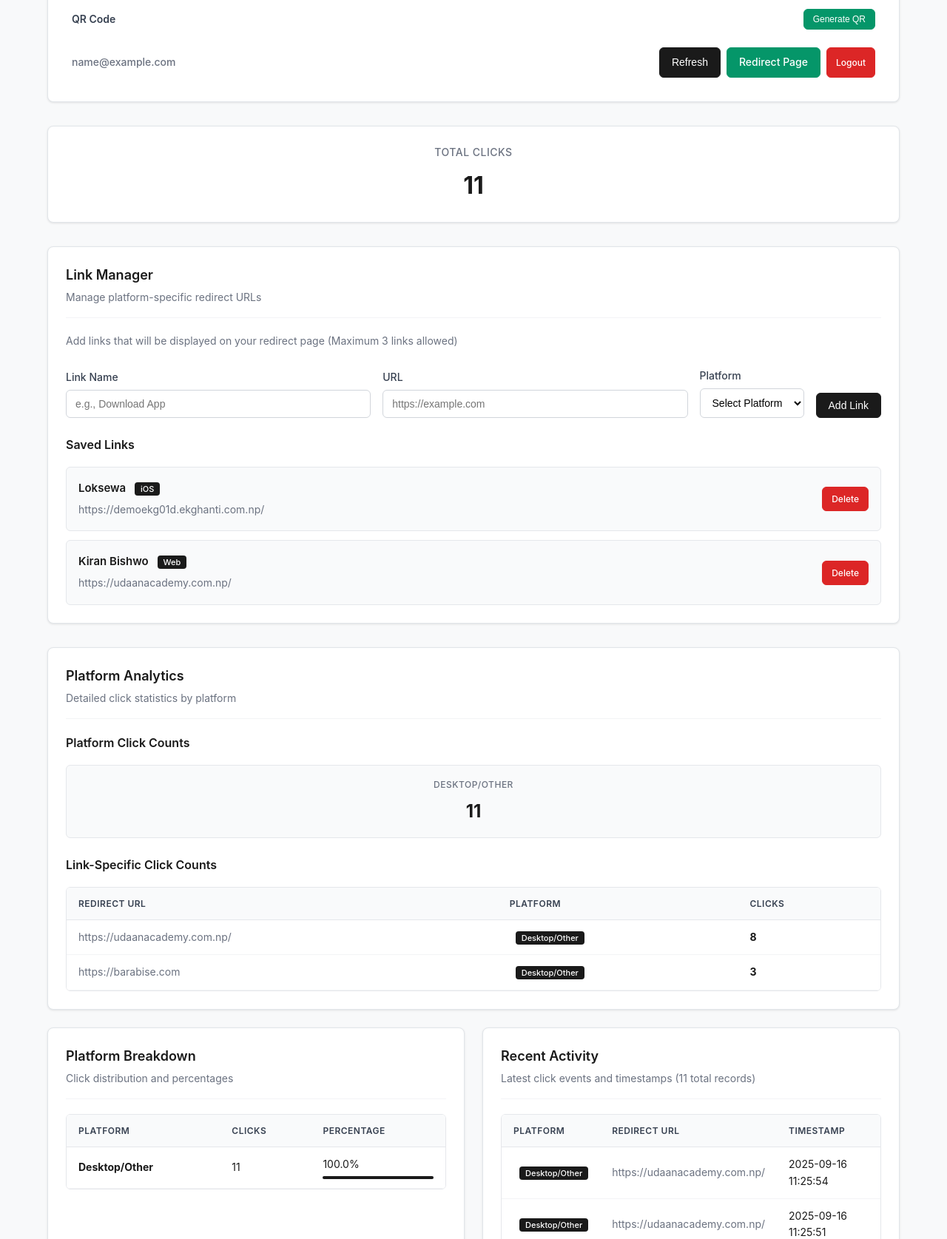
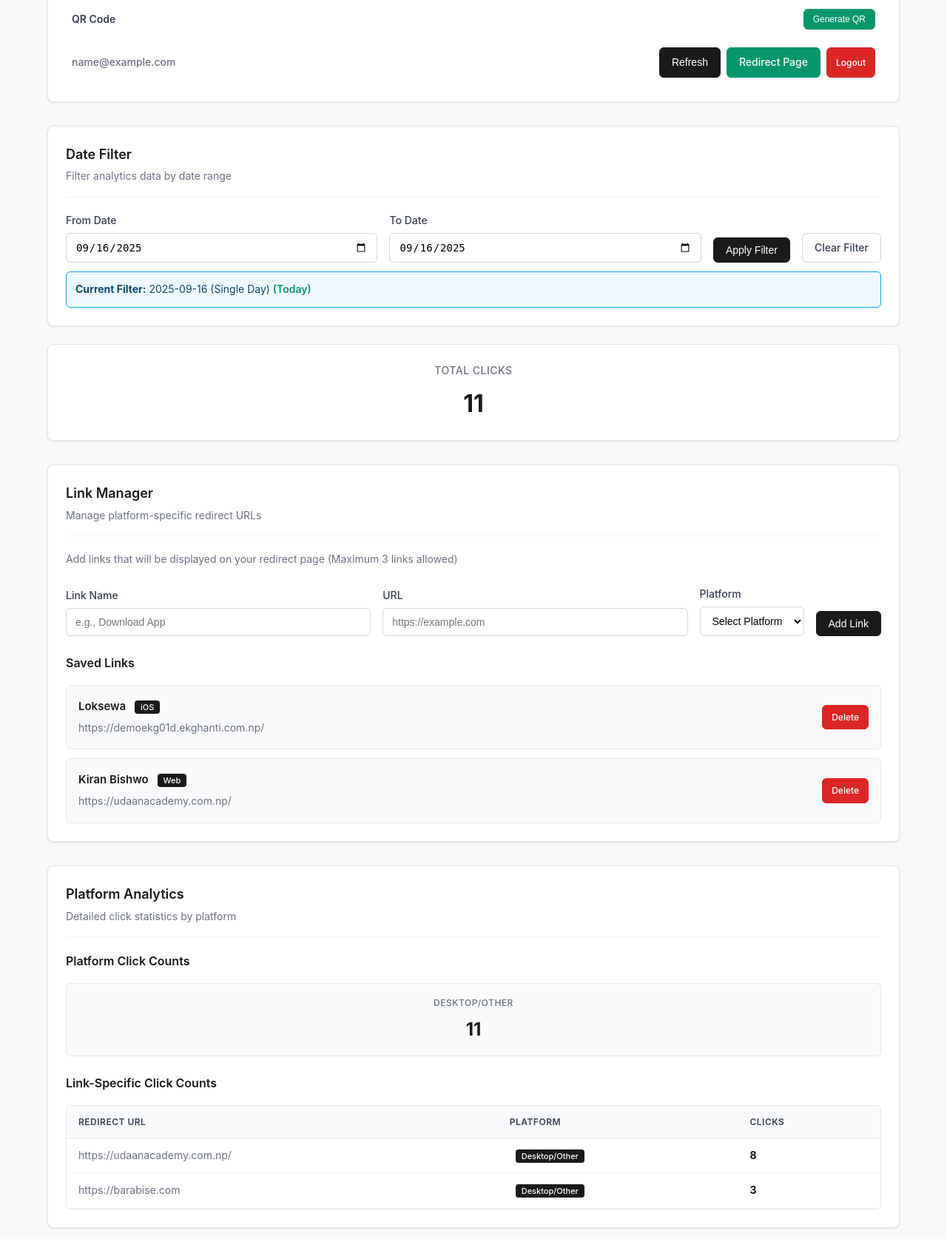
Before and after one commit to kiranbishwo/barabiseqr, a Flask app: page /stats in a window 1280 px wide. Shown: the part 272-1947 px from the top of the page at 74% size. Run offline with Flask 3, Linux system fonts and the light colour scheme; the visitor is signed in with stand-in values (Sample User, id 1); data comes from the database, SQL or seed files in the repository.

Commit message:
Add date filtering functionality to stats page
- Implemented date range filters for analytics data in the stats view.
- Updated SQL queries to support filtering by date.
- Enhanced the UI with a date filter form and display of current filter status.
- Preserved date filters during pagination navigation.

```diff
--- a/app.py
+++ b/app.py
@@ -124,64 +124,93 @@ def track_click():
 @login_required
 def stats():
     try:
+        # Get date filter parameters
+        from_date = request.args.get('from_date')
+        to_date = request.args.get('to_date')
+
+        # If no dates provided, default to today
+        if not from_date and not to_date:
+            today = datetime.datetime.now().strftime('%Y-%m-%d')
+            from_date = today
+            to_date = today
+
+        # If only from_date is provided, set to_date to from_date
+        if from_date and not to_date:
+            to_date = from_date
+
+        # If only to_date is provided, set from_date to to_date
+        if to_date and not from_date:
+            from_date = to_date
+
+        # Build date filter condition
+        date_filter = "WHERE DATE(timestamp) BETWEEN ? AND ?"
+        date_params = (from_date, to_date)
+
         db_path = os.path.join(os.path.dirname(os.path.abspath(__file__)), 'clicks.db')
         conn = sqlite3.connect(db_path)
         cursor = conn.cursor()
 
-        # Get total clicks
-        cursor.execute('SELECT COUNT(*) FROM clicks')
+        # Get total clicks with date filter
+        cursor.execute(f'SELECT COUNT(*) FROM clicks {date_filter}', date_params)
         total_clicks = cursor.fetchone()[0]
 
-        # Get clicks by platform
-        cursor.execute('''
+        # Get clicks by platform with date filter
+        cursor.execute(f'''
             SELECT platform, COUNT(*) as count
             FROM clicks
+            {date_filter}
             GROUP BY platform
             ORDER BY count DESC
-        ''')
+        ''', date_params)
         platform_stats = cursor.fetchall()
 
-        # Get recent clicks with pagination
+        # Get recent clicks with pagination and date filter
         page = request.args.get('page', 1, type=int)
         per_page = 5
         offset = (page - 1) * per_page
 
-        cursor.execute('''
+        cursor.execute(f'''
             SELECT platform, redirect_url, timestamp
             FROM clicks
+            {date_filter}
             ORDER BY timestamp DESC
             LIMIT ? OFFSET ?
-        ''', (per_page, offset))
+        ''', date_params + (per_page, offset))
         recent_clicks = cursor.fetchall()
 
-        # Get total count for pagination
-        cursor.execute('SELECT COUNT(*) FROM clicks')
+        # Get total count for pagination with date filter
+        cursor.execute(f'SELECT COUNT(*) FROM clicks {date_filter}', date_params)
         total_clicks_count = cursor.fetchone()[0]
         total_pages = (total_clicks_count + per_page - 1) // per_page
 
-        # Get all saved links
+        # Get all saved links (no date filter needed for links)
         cursor.execute('SELECT id, name, url, platform, created_at FROM links ORDER BY created_at DESC')
         saved_links = cursor.fetchall()
 
-        # Get platform-specific click counts
-        cursor.execute('''
+        # Get platform-specific click counts with date filter
+        cursor.execute(f'''
             SELECT platform, COUNT(*) as count
             FROM clicks
-            WHERE platform IN ('Android', 'iOS', 'Desktop/Other')
+            {date_filter}
+            AND platform IN ('Android', 'iOS', 'Desktop/Other')
             GROUP BY platform
-        ''')
+        ''', date_params)
         platform_click_counts = cursor.fetchall()
 
-        # Get link-specific click counts
-        cursor.execute('''
+        # Get link-specific click counts with date filter
+        cursor.execute(f'''
             SELECT redirect_url, platform, COUNT(*) as count
             FROM clicks
+            {date_filter}
             GROUP BY redirect_url, platform
             ORDER BY count DESC
-        ''')
+        ''', date_params)
         link_click_counts = cursor.fetchall()
 
         conn.close()
+
+        # Get today's date for comparison
+        today_date = datetime.datetime.now().strftime('%Y-%m-%d')
 
         return render_template('stats.html',
                              total_clicks=total_clicks,
@@ -193,7 +222,10 @@ def stats():
                              user_email=session.get('email', ''),
                              current_page=page,
                              total_pages=total_pages,
-                             total_clicks_count=total_clicks_count)
+                             total_clicks_count=total_clicks_count,
+                             from_date=from_date,
+                             to_date=to_date,
+                             today_date=today_date)
     except Exception as e:
         return f"Error: {str(e)}", 500
 
--- a/templates/stats.html
+++ b/templates/stats.html
@@ -518,6 +518,10 @@
                 grid-template-columns: 1fr;
             }
 
+            .date-filter-form {
+                grid-template-columns: 1fr !important;
+            }
+
             .header-section {
                 text-align: center;
             }
@@ -588,6 +592,39 @@
                     <a href="/redirect" class="btn btn-success">Redirect Page</a>
                     <a href="/logout" class="btn btn-danger">Logout</a>
                 </div>
+            </div>
+        </div>
+
+        <!-- Date Filter Section -->
+        <div class="card" style="margin-bottom: 24px;">
+            <div class="card-header">
+                <h2 class="card-title">Date Filter</h2>
+                <div class="card-subtitle">Filter analytics data by date range</div>
+            </div>
+
+            <form method="GET" action="/stats" class="date-filter-form" style="display: grid; grid-template-columns: 1fr 1fr auto auto; gap: 16px; align-items: end;">
+                <div class="form-group">
+                    <label class="form-label">From Date</label>
+                    <input type="date" name="from_date" class="form-control" value="{{ from_date }}" required>
+                </div>
+                <div class="form-group">
+                    <label class="form-label">To Date</label>
+                    <input type="date" name="to_date" class="form-control" value="{{ to_date }}" required>
+                </div>
+                <button type="submit" class="btn btn-primary">Apply Filter</button>
+                <a href="/stats" class="btn">Clear Filter</a>
+            </form>
+
+            <div style="margin-top: 12px; padding: 12px; background: #f0f9ff; border: 1px solid #0ea5e9; border-radius: 6px; font-size: 14px; color: #0c4a6e;">
+                <strong>Current Filter:</strong>
+                {% if from_date == to_date %}
+                    {{ from_date }} (Single Day)
+                    {% if from_date == today_date %}
+                        <span style="color: #059669; font-weight: 600;">(Today)</span>
+                    {% endif %}
+                {% else %}
+                    {{ from_date }} to {{ to_date }}
+                {% endif %}
             </div>
         </div>
 
@@ -906,6 +943,11 @@
         function goToPage(page) {
             const url = new URL(window.location);
             url.searchParams.set('page', page);
+            // Preserve date filters
+            const fromDate = document.querySelector('input[name="from_date"]').value;
+            const toDate = document.querySelector('input[name="to_date"]').value;
+            if (fromDate) url.searchParams.set('from_date', fromDate);
+            if (toDate) url.searchParams.set('to_date', toDate);
             window.location.href = url.toString();
         }
     </script>
```
